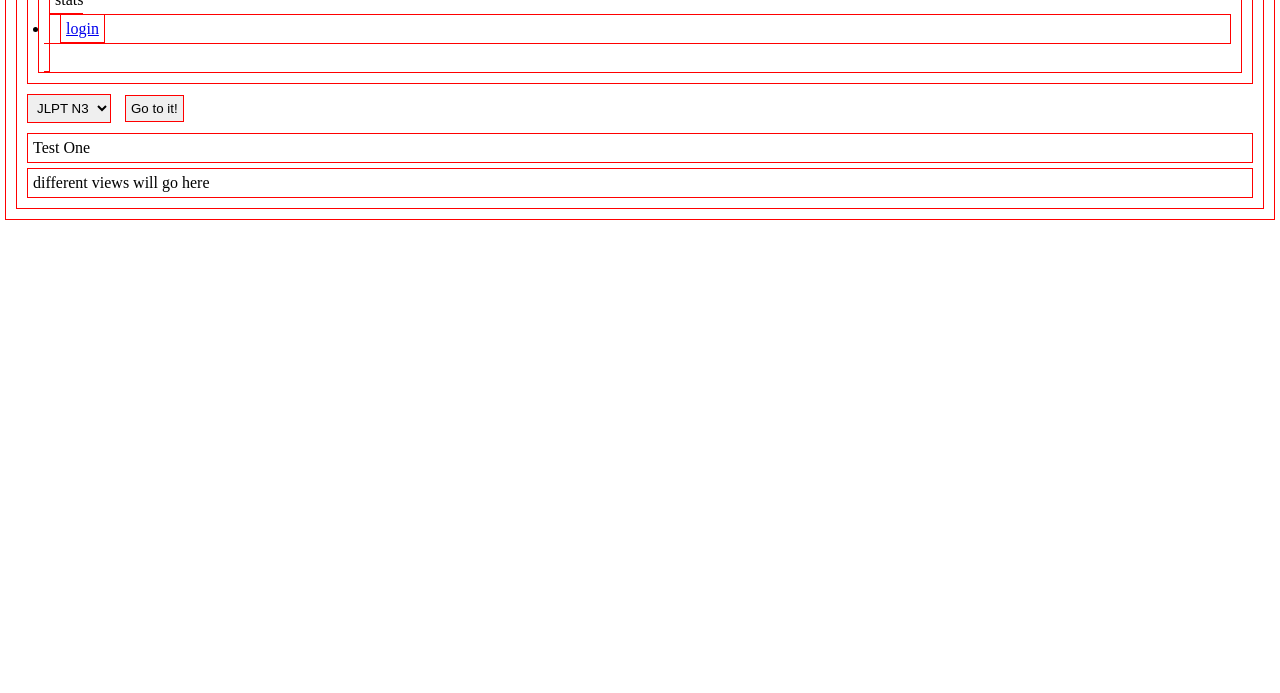
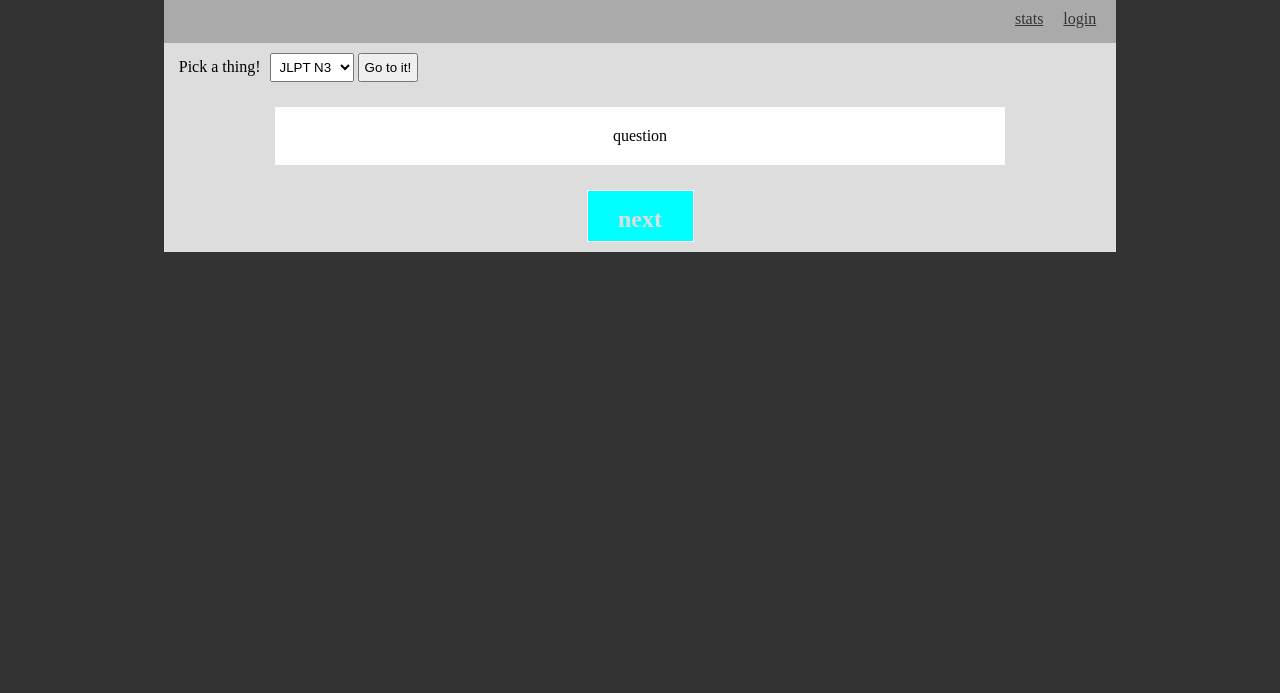
Before and after one commit to aneylon/MKS-MVP, a website: page public/index.html in a window 1280 px wide. Shown: the part 107-800 px from the top of the page. Drawn offline with nearby package versions, Linux system fonts and the light colour scheme.

Commit message:
Locked down style of page

```diff
--- a/package.json
+++ b/package.json
@@ -25,6 +25,7 @@
   "dependencies": {
     "angular": "^1.5.0",
     "angular-route": "^1.5.0",
+    "chart.js": "^1.0.2",
     "express": "^4.13.4",
     "grunt": "^0.4.5",
     "grunt-contrib-jshint": "^0.12.0",
--- a/public/css/style.css
+++ b/public/css/style.css
@@ -1,5 +1,73 @@
 * {
-  border : solid red 1px;
+  /*border : solid red 1px;*/
   padding : 5px;
-  margin : 5px;
+  margin : 0px;
 }
+
+body {
+  background-color: #333;
+  width : 75%;
+  margin : auto;
+}
+
+h1 {
+  color : #eee;
+  background-color : cyan;
+  padding : 10px;
+  margin-top : 35px;
+}
+
+nav {
+  color : #333;
+  background-color : #aaa;
+}
+
+nav ul {
+  overflow: auto;
+}
+
+nav ul li{
+  display : inline-block;
+  float : right;
+}
+
+a {
+  color : #333;
+}
+
+#appBody {
+  background-color : #ddd;
+  padding : 10px;
+}
+
+#card {
+  width : 75%;
+  color : black;
+  background-color : white;
+  text-align: center;
+  margin : auto;
+  margin-top : 25px;
+  margin-bottom : 25px;
+  padding : 15px;
+}
+
+#answers {
+  display : none;
+}
+
+#nextButton {
+  color : #ddd;
+  background-color : cyan;
+  padding : 15px;
+  width : 75px;
+  height : 20px;
+  margin : auto;
+  text-align : center;
+  font-size : x-large;
+  font-weight : bold;
+  border : solid white 1px;
+}
+#nextButton:hover {
+  color : #333;
+  background-color : #9ff;
+}
--- a/public/index.html
+++ b/public/index.html
@@ -10,23 +10,49 @@
 
     <nav>
       <ul>
-        <li<a href="#/stats">stats</a>
+        <li><a href="#/login">login</a>
         </li>
-        <li><a href="#/login">login</a>
+        <li><a href="#/stats">stats</a>
         </li>
       </ul>
     </nav>
 
+    <div id="appBody">
+      <label>Pick a thing! </label>
       <select>
         <option>JLPT N3</option>
       </select>
       <button ng-click="clickedIt()">Go to it!</button>
 
+      <div id="card">
+        <div id="question">
+          question
+          {{ question }}
+        </div>
+        <div id="answers">
+          <div id="partOne">
+            answer one
+            {{ answerOne}}
+          </div>
+          <div id="partTwo">
+            answer two
+            {{ answerTwo }}
+          </div>
+        </div>
+      </div>
+
+      <div id="nextButton">
+        next
+      </div>
+      <!--
       <div>
         {{ testOne }}
       </div>
 
       <div ng-view>different views will go here</div>
+       -->
+    </div>
+
     <!--
     <script src="../node_modules/angular/angular.js"></script>
     <script src="../node_modules/angular-route/angular-route.js"></script>
--- a/public/js/studyMe.js
+++ b/public/js/studyMe.js
@@ -13,3 +13,10 @@ var studyMe = angular.module('studyMe', [])
 });
 // .factory()
 // .service()
+
+var jlptN3 = [
+  ["one a", "one b", "one c"],
+  ["two a", "two b", "two c"],
+  ["three a", "three b", "three c"],
+  ["four a", "four b", "four c"]
+];
```
Lines whose indentation alone changed are shown as unchanged.
